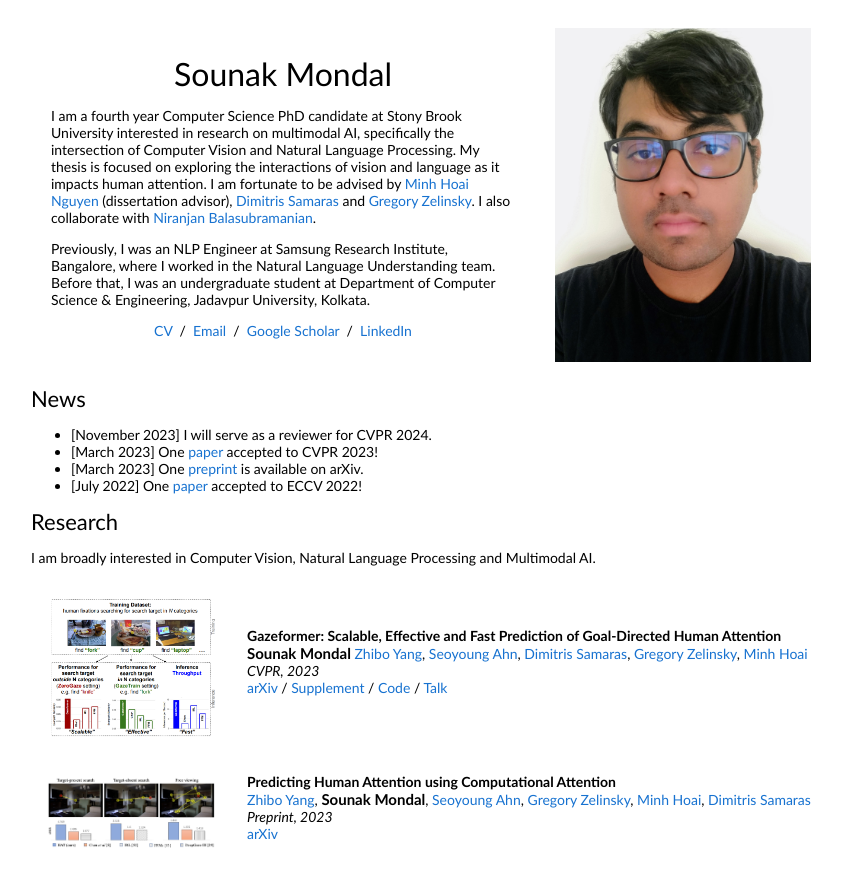
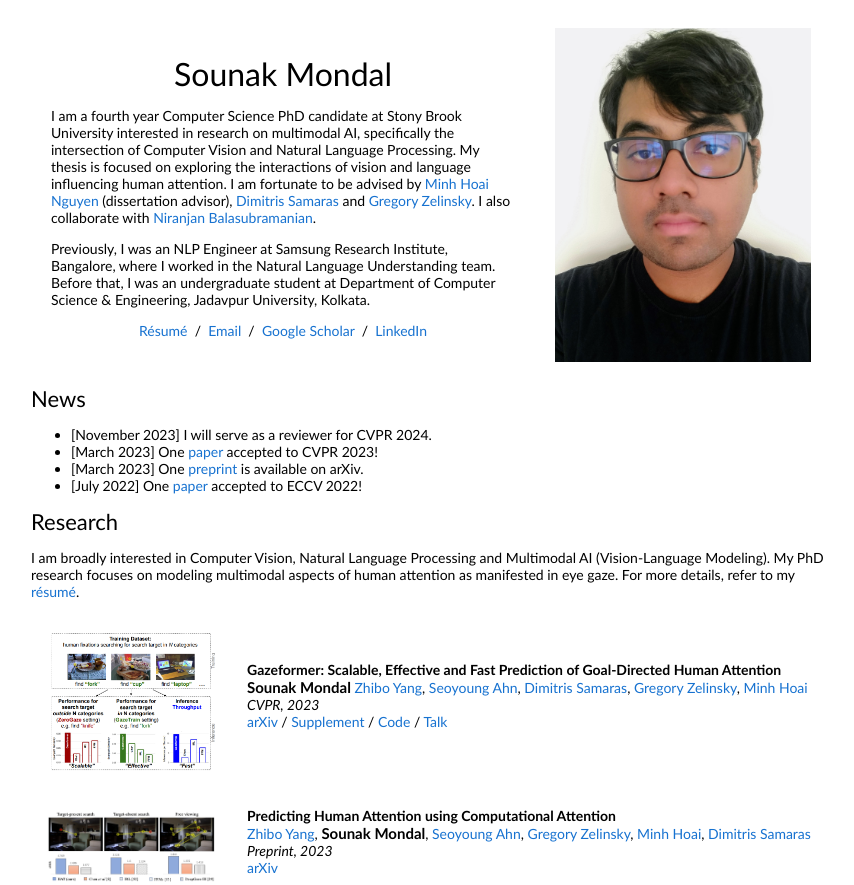
Before and after one commit to sounakcs/sounakcs.github.io, a plain HTML site: page index.html in a window 1280 px wide. Shown: the top 885 px of the page, without its empty margins (209-1063 px from the left). Drawn offline with Linux system fonts and the light colour scheme.

Commit message:
Update index.html

```diff
--- a/index.html
+++ b/index.html
@@ -20,11 +20,11 @@
               <p style="text-align:center">
                 <name>Sounak Mondal</name>
               </p>
-              <p>I am a fourth year Computer Science PhD candidate at Stony Brook University interested in research on multimodal AI, specifically the intersection of Computer Vision and Natural Language Processing. My thesis is focused on exploring the interactions of vision and language as it impacts human attention. I am fortunate to be advised by <a href='https://www3.cs.stonybrook.edu/~minhhoai/'>Minh Hoai Nguyen</a> (dissertation advisor), <a href='https://www3.cs.stonybrook.edu/~samaras/'>Dimitris Samaras</a> and <a href='https://you.stonybrook.edu/zelinsky/'>Gregory Zelinsky</a>. I also collaborate with <a href='https://www3.cs.stonybrook.edu/~niranjan/'>Niranjan Balasubramanian</a>.</p>
+              <p>I am a fourth year Computer Science PhD candidate at Stony Brook University interested in research on multimodal AI, specifically the intersection of Computer Vision and Natural Language Processing. My thesis is focused on exploring the interactions of vision and language influencing human attention. I am fortunate to be advised by <a href='https://www3.cs.stonybrook.edu/~minhhoai/'>Minh Hoai Nguyen</a> (dissertation advisor), <a href='https://www3.cs.stonybrook.edu/~samaras/'>Dimitris Samaras</a> and <a href='https://you.stonybrook.edu/zelinsky/'>Gregory Zelinsky</a>. I also collaborate with <a href='https://www3.cs.stonybrook.edu/~niranjan/'>Niranjan Balasubramanian</a>. </p>
 
               <p>Previously, I was an NLP Engineer at Samsung Research Institute, Bangalore, where I worked in the Natural Language Understanding team. Before that, I was an undergraduate student at Department of Computer Science & Engineering, Jadavpur University, Kolkata. </p>
               <p style="text-align:center">
-                <a href="resources/cv.pdf">CV</a> &nbsp/&nbsp
+                <a href="resources/cv.pdf">Résumé</a> &nbsp/&nbsp
                 <a href="mailto:somondal@cs.stonybrook.edu">Email</a> &nbsp/&nbsp
                 <a href="https://scholar.google.com/citations?user=f9aUx9oAAAAJ">Google Scholar</a> &nbsp/&nbsp
                 <a href="https://www.linkedin.com/in/sounak-mondal-283920198">LinkedIn</a>
@@ -56,7 +56,7 @@
             <td style="padding:0px;width:100%;vertical-align:middle">
               <heading>Research</heading>
               <p>
-                I am broadly interested in Computer Vision, Natural Language Processing and Multimodal AI.
+                I am broadly interested in Computer Vision, Natural Language Processing and Multimodal AI (Vision-Language Modeling). My PhD research focuses on modeling multimodal aspects of human attention as manifested in eye gaze. For more details, refer to my <a href="resources/cv.pdf">résumé</a>.
               </p>
             </td>
           </tr>
```
